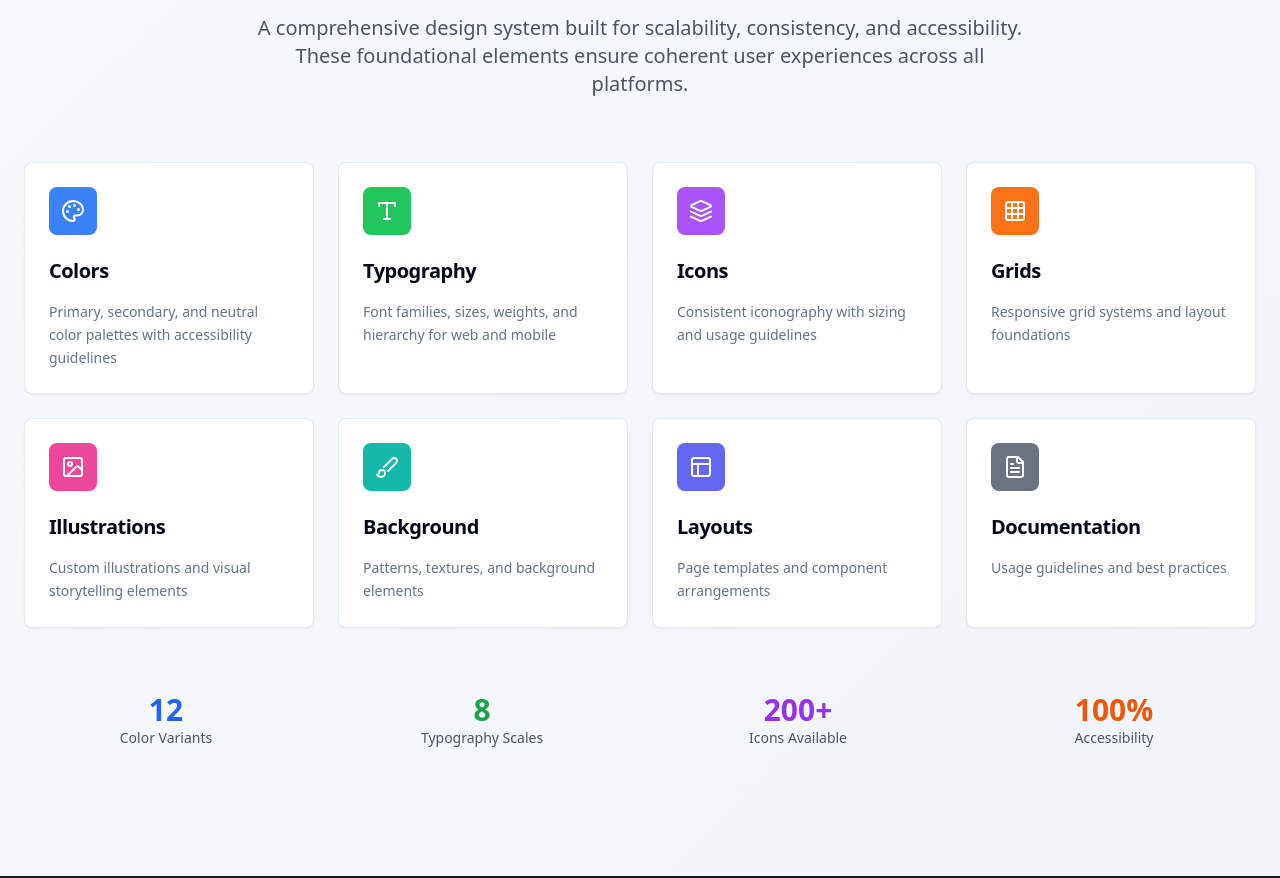
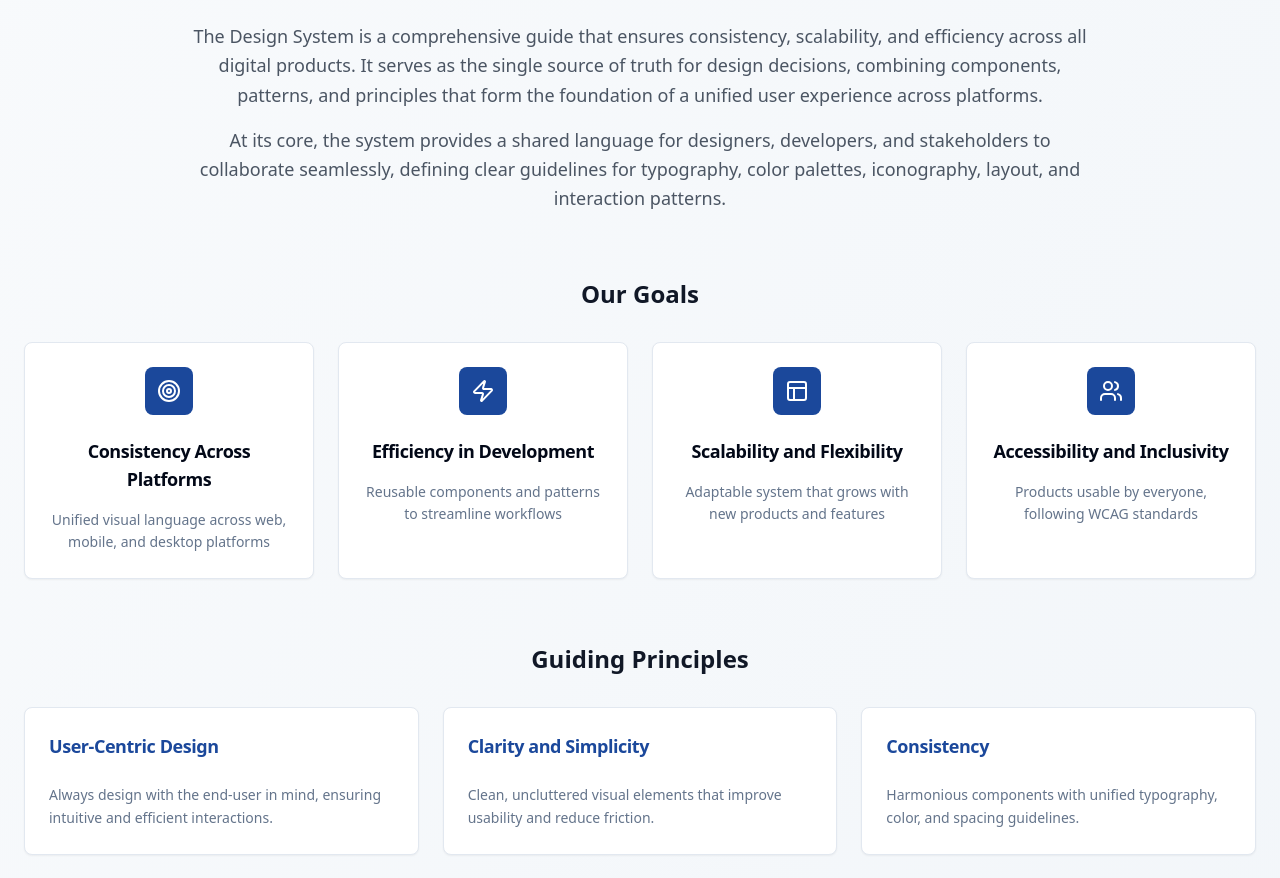
Before and after one commit to Suvarna-Myneni/style-sprite-craft, a React (Vite) app: page / in a window 1280 px wide. Shown: the part 227-1105 px from the top of the page. Built offline with nearby package versions, Linux system fonts and the light colour scheme.

Commit message:
Update design system documentation

```diff
--- a/src/pages/Index.tsx
+++ b/src/pages/Index.tsx
@@ -11,66 +11,119 @@ import {
   Layout,
   Layers,
   FileText,
-  Brush
+  Brush,
+  Target,
+  Users,
+  Zap
 } from "lucide-react";
 
 const Index = () => {
   const sections = [
     {
       title: "Colors",
-      description: "Primary, secondary, and neutral color palettes with accessibility guidelines",
+      description: "Primary, secondary, status, and base colors with accessibility guidelines",
       icon: Palette,
       path: "/colors",
-      color: "bg-blue-500"
+      color: "bg-[#1B489B]"
     },
     {
       title: "Typography",
       description: "Font families, sizes, weights, and hierarchy for web and mobile",
       icon: Type,
       path: "/typography",
-      color: "bg-green-500"
+      color: "bg-[#1E774A]"
     },
     {
       title: "Icons",
       description: "Consistent iconography with sizing and usage guidelines",
       icon: Layers,
       path: "/icons",
-      color: "bg-purple-500"
+      color: "bg-[#895D0B]"
     },
     {
       title: "Grids",
       description: "Responsive grid systems and layout foundations",
       icon: Grid3X3,
       path: "/grids",
-      color: "bg-orange-500"
+      color: "bg-[#496DAF]"
     },
     {
       title: "Illustrations",
       description: "Custom illustrations and visual storytelling elements",
       icon: ImageIcon,
       path: "/illustrations",
-      color: "bg-pink-500"
+      color: "bg-[#93A3CB]"
     },
     {
       title: "Background",
       description: "Patterns, textures, and background elements",
       icon: Brush,
       path: "/background",
-      color: "bg-teal-500"
+      color: "bg-[#3D3F50]"
     },
     {
       title: "Layouts",
       description: "Page templates and component arrangements",
       icon: Layout,
       path: "/layouts",
-      color: "bg-indigo-500"
+      color: "bg-[#858791]"
     },
     {
       title: "Documentation",
       description: "Usage guidelines and best practices",
       icon: FileText,
       path: "/docs",
-      color: "bg-gray-500"
+      color: "bg-[#0C0F24]"
+    }
+  ];
+
+  const goals = [
+    {
+      icon: Target,
+      title: "Consistency Across Platforms",
+      description: "Unified visual language across web, mobile, and desktop platforms"
+    },
+    {
+      icon: Zap,
+      title: "Efficiency in Development",
+      description: "Reusable components and patterns to streamline workflows"
+    },
+    {
+      icon: Layout,
+      title: "Scalability and Flexibility",
+      description: "Adaptable system that grows with new products and features"
+    },
+    {
+      icon: Users,
+      title: "Accessibility and Inclusivity",
+      description: "Products usable by everyone, following WCAG standards"
+    }
+  ];
+
+  const principles = [
+    {
+      title: "User-Centric Design",
+      description: "Always design with the end-user in mind, ensuring intuitive and efficient interactions."
+    },
+    {
+      title: "Clarity and Simplicity",
+      description: "Clean, uncluttered visual elements that improve usability and reduce friction."
+    },
+    {
+      title: "Consistency",
+      description: "Harmonious components with unified typography, color, and spacing guidelines."
+    },
+    {
+      title: "Accessibility",
+      description: "Embracing accessibility standards for users of all abilities."
+    },
+    {
+      title: "Modularity and Flexibility",
+      description: "Reusable components designed to adapt to various contexts and future needs."
+    },
+    {
+      title: "Collaboration and Transparency",
+      description: "Clear documentation fostering cross-functional collaboration and transparency."
     }
   ];
 
@@ -81,8 +134,8 @@ const Index = () => {
         <div className="max-w-7xl mx-auto px-6 py-8">
           <div className="flex items-center justify-between">
             <div>
-              <h1 className="text-4xl font-bold text-gray-900">My Design System</h1>
-              <p className="text-lg text-gray-600 mt-2">EXP 2.1 - Foundation</p>
+              <h1 className="text-4xl font-bold text-gray-900">Design System</h1>
+              <p className="text-lg text-gray-600 mt-2">Foundation for Unified User Experience</p>
             </div>
             <Badge variant="secondary" className="text-sm px-4 py-2">
               Version 2.1
@@ -91,19 +144,70 @@ const Index = () => {
         </div>
       </div>
 
-      {/* Hero Section */}
+      {/* Introduction */}
       <div className="max-w-7xl mx-auto px-6 py-12">
         <div className="text-center mb-16">
-          <h2 className="text-3xl font-bold text-gray-900 mb-4">
-            Atoms (Foundation)
+          <h2 className="text-3xl font-bold text-gray-900 mb-6">
+            Comprehensive Design Foundation
           </h2>
-          <p className="text-xl text-gray-600 max-w-3xl mx-auto">
-            A comprehensive design system built for scalability, consistency, and accessibility.
-            These foundational elements ensure coherent user experiences across all platforms.
+          <p className="text-lg text-gray-600 max-w-4xl mx-auto leading-relaxed">
+            The Design System is a comprehensive guide that ensures consistency, scalability, and efficiency across all digital products.
+            It serves as the single source of truth for design decisions, combining components, patterns, and principles that form the
+            foundation of a unified user experience across platforms.
+          </p>
+          <p className="text-lg text-gray-600 max-w-4xl mx-auto leading-relaxed mt-4">
+            At its core, the system provides a shared language for designers, developers, and stakeholders to collaborate seamlessly,
+            defining clear guidelines for typography, color palettes, iconography, layout, and interaction patterns.
           </p>
         </div>
 
-        {/* Navigation Grid */}
+        {/* Goals */}
+        <div className="mb-16">
+          <h3 className="text-2xl font-bold text-gray-900 mb-8 text-center">Our Goals</h3>
+          <div className="grid grid-cols-1 md:grid-cols-2 lg:grid-cols-4 gap-6">
+            {goals.map((goal) => {
+              const IconComponent = goal.icon;
+              return (
+                <Card key={goal.title} className="text-center">
+                  <CardHeader className="pb-4">
+                    <div className="w-12 h-12 rounded-lg bg-[#1B489B] flex items-center justify-center mb-4 mx-auto">
+                      <IconComponent className="w-6 h-6 text-white" />
+                    </div>
+                    <CardTitle className="text-lg">{goal.title}</CardTitle>
+                  </CardHeader>
+                  <CardContent>
+                    <CardDescription className="text-sm leading-relaxed">
+                      {goal.description}
+                    </CardDescription>
+                  </CardContent>
+                </Card>
+              );
+            })}
+          </div>
+        </div>
+
+        {/* Guiding Principles */}
+        <div className="mb-16">
+          <h3 className="text-2xl font-bold text-gray-900 mb-8 text-center">Guiding Principles</h3>
+          <div className="grid grid-cols-1 md:grid-cols-2 lg:grid-cols-3 gap-6">
+            {principles.map((principle) => (
+              <Card key={principle.title}>
+                <CardHeader>
+                  <CardTitle className="text-lg text-[#1B489B]">{principle.title}</CardTitle>
+                </CardHeader>
+                <CardContent>
+                  <CardDescription className="text-sm leading-relaxed">
+                    {principle.description}
+                  </CardDescription>
+                </CardContent>
+              </Card>
+            ))}
+          </div>
+        </div>
+
+        {/* Foundation Components */}
+        <div className="mb-16">
+          <h3 className="text-2xl font-bold text-gray-900 mb-8 text-center">Foundation Components</h3>
           <div className="grid grid-cols-1 md:grid-cols-2 lg:grid-cols-4 gap-6">
             {sections.map((section) => {
               const IconComponent = section.icon;
@@ -126,40 +230,41 @@ const Index = () => {
               );
             })}
           </div>
+        </div>
 
         {/* Quick Stats */}
-        <div className="mt-16 grid grid-cols-2 md:grid-cols-4 gap-8">
+        <div className="grid grid-cols-2 md:grid-cols-4 gap-8">
           <div className="text-center">
-            <div className="text-3xl font-bold text-blue-600">12</div>
+            <div className="text-3xl font-bold text-[#1B489B]">15</div>
             <div className="text-sm text-gray-600">Color Variants</div>
           </div>
           <div className="text-center">
-            <div className="text-3xl font-bold text-green-600">8</div>
+            <div className="text-3xl font-bold text-[#1E774A]">8</div>
             <div className="text-sm text-gray-600">Typography Scales</div>
           </div>
           <div className="text-center">
-            <div className="text-3xl font-bold text-purple-600">200+</div>
+            <div className="text-3xl font-bold text-[#895D0B]">200+</div>
             <div className="text-sm text-gray-600">Icons Available</div>
           </div>
           <div className="text-center">
-            <div className="text-3xl font-bold text-orange-600">100%</div>
+            <div className="text-3xl font-bold text-[#496DAF]">100%</div>
             <div className="text-sm text-gray-600">Accessibility</div>
           </div>
         </div>
       </div>
 
       {/* Footer */}
-      <div className="bg-gray-900 text-white mt-20">
+      <div className="bg-[#0C0F24] text-white mt-20">
         <div className="max-w-7xl mx-auto px-6 py-8">
           <div className="flex items-center justify-between">
             <div className="flex items-center space-x-4">
-              <div className="w-8 h-8 bg-blue-500 rounded flex items-center justify-center">
+              <div className="w-8 h-8 bg-[#1B489B] rounded flex items-center justify-center">
                 <span className="text-white font-bold text-sm">DS</span>
               </div>
-              <span className="text-sm">Design System EXP 2.1</span>
+              <span className="text-sm">Design System Foundation</span>
             </div>
             <div className="text-sm text-gray-400">
-              Built with modern design principles
+              Built for consistency, scalability, and accessibility
             </div>
           </div>
         </div>
```
Lines whose indentation alone changed are shown as unchanged.
